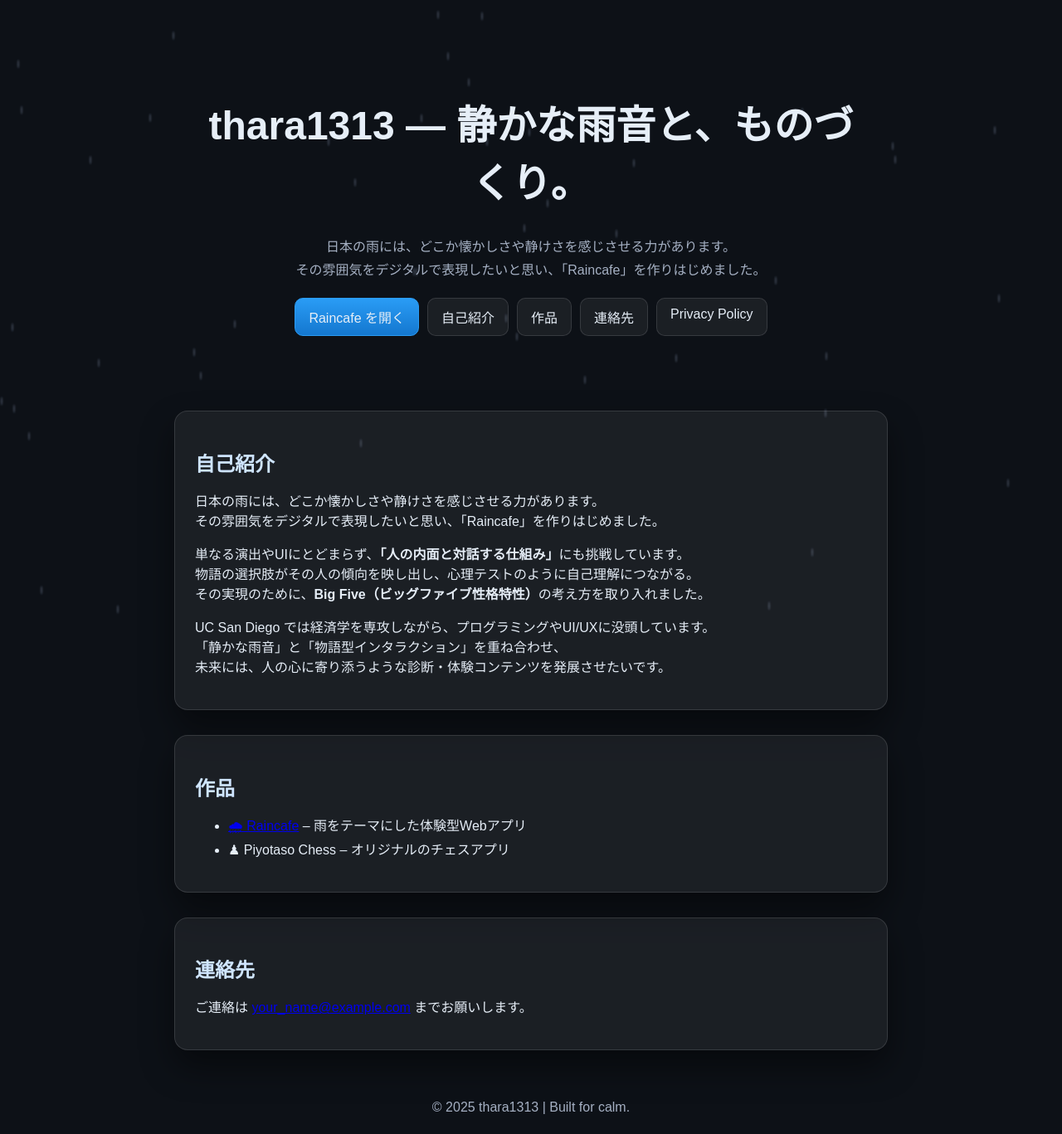
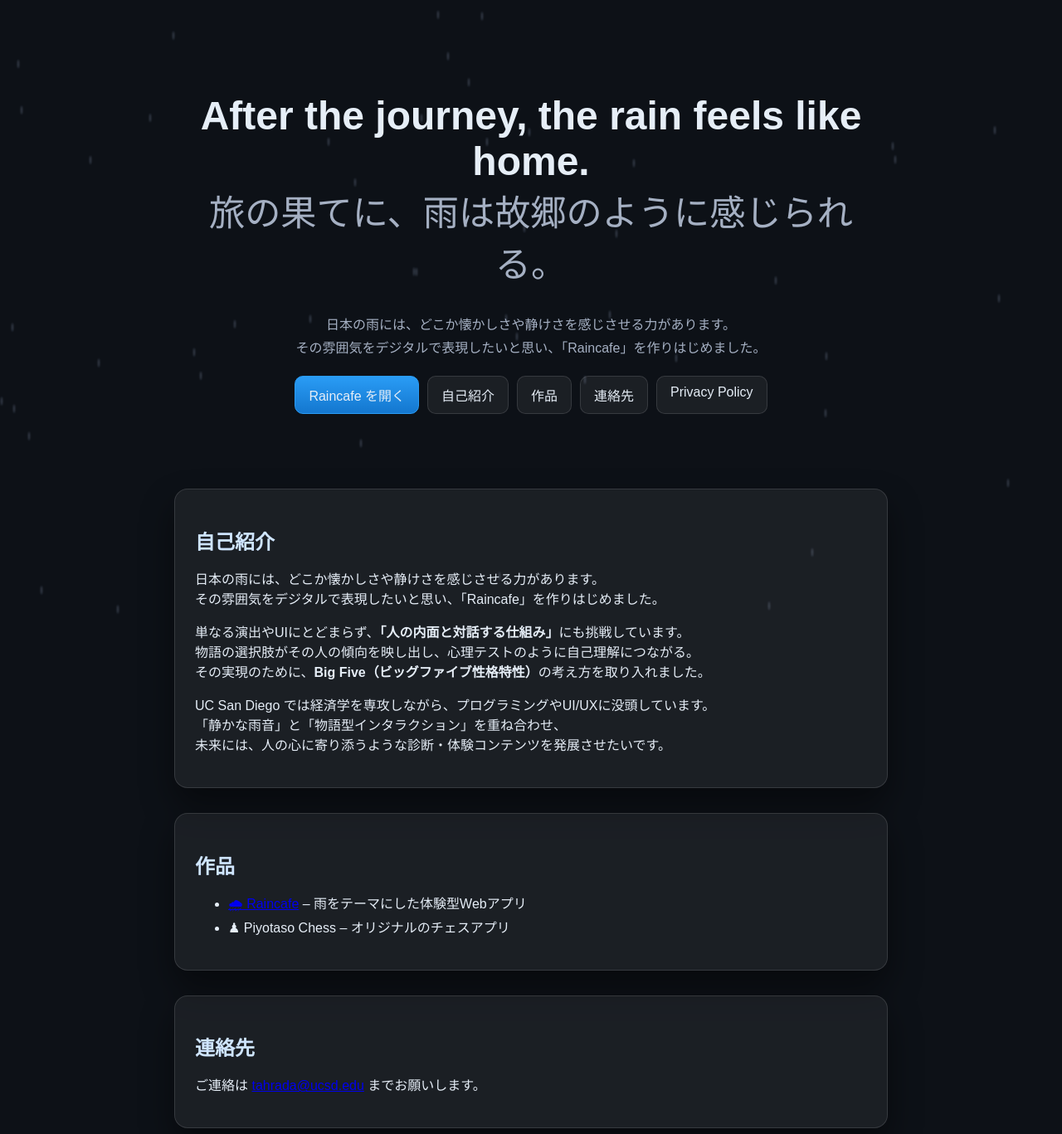
Before and after one commit to thara1313/thara1313.github.io, a plain HTML site: page index.html in a window 1280 px wide. Shown: the top 1367 px of the page at 83% size. Drawn offline with Linux system fonts and the light colour scheme.

```diff
--- a/index.html
+++ b/index.html
@@ -19,7 +19,11 @@
   <!-- コンテンツ -->
   <div class="content" id="mainContent">
     <header class="hero">
-      <h1 class="title">thara1313 — 静かな雨音と、ものづくり。</h1>
+      <h1 class="title">After the journey, the rain feels like home.<br>
+  <span style="font-weight:400; font-size:0.9em; color:#a5b0c3;">
+    旅の果てに、雨は故郷のように感じられる。
+  </span>
+</h1>
       <p class="subtitle">
         日本の雨には、どこか懐かしさや静けさを感じさせる力があります。<br>
         その雰囲気をデジタルで表現したいと思い、「Raincafe」を作りはじめました。
@@ -62,7 +66,7 @@
 
       <section id="contact">
         <h2>連絡先</h2>
-        <p>ご連絡は <a href="mailto:your_name@example.com">your_name@example.com</a> までお願いします。</p>
+        <p>ご連絡は <a href="mailto:your_name@example.com">tahrada@ucsd.edu</a> までお願いします。</p>
       </section>
     </main>
 
```
